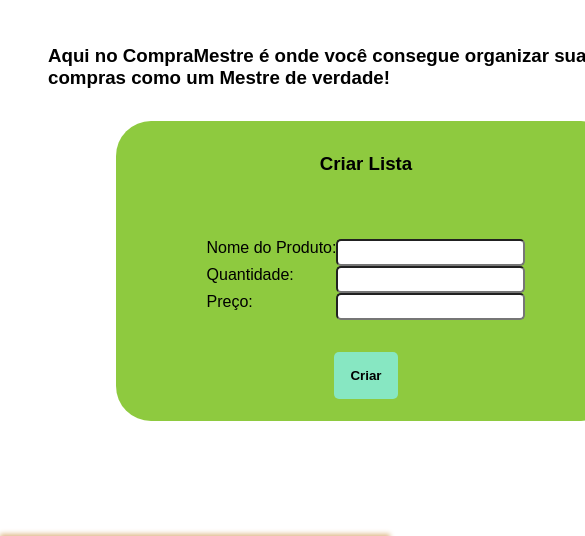
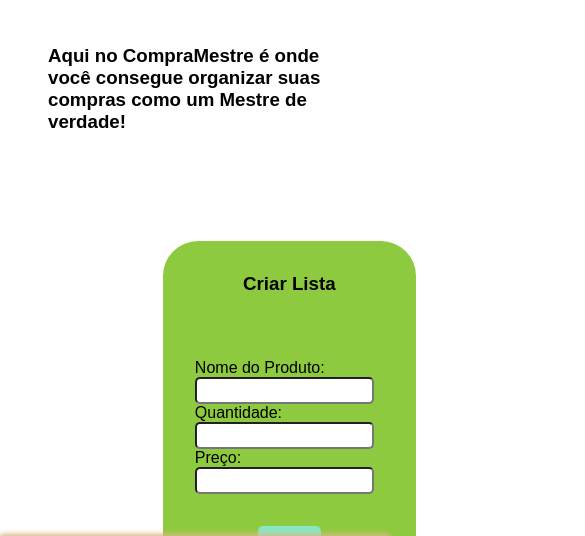
Before and after one commit to Jore-X/CompraMestre, a plain HTML site: page index.html in a window 390 px wide. Shown: the part 185-721 px from the top of the page, 585 px wide, since content can reach past the window. Drawn offline with Linux system fonts and the light colour scheme.

Commit message:
segundo commit
melhorando a responsividade

```diff
--- a/index.html
+++ b/index.html
@@ -35,11 +35,12 @@
       </div>
     </aside>
     <main>
-      <div>
       <h3>
         Aqui no CompraMestre é onde você consegue organizar suas compras como
         um Mestre de verdade!
       </h3>
+      <div>
+        <div>
           <div id="add-quest">
             <h3>Criar Lista</h3>
             <ul>
@@ -79,6 +80,7 @@
             </table>
           </div>
         </div>
+      </div>
     </main>
     <footer>
       <h2>Visite nossas redes sociais</h2>
--- a/style.css
+++ b/style.css
@@ -51,10 +51,17 @@
 main {
   padding: 1rem;
   display: flex;
+  flex-wrap: wrap;
   min-height: 100dvh;
 }
 main h3 {
   padding: 2rem;
+}
+main div{
+  display: flex;
+  flex-wrap: wrap;
+  justify-content: space-evenly;
+  align-items: center;
 }
 
 footer {
@@ -95,13 +102,18 @@
 }
 
 #create-tables{
+  margin: 10%;
   display: flex;
+  flex-wrap: wrap;
   flex-direction: column;
   align-items: center;
   background-color: rgb(215, 228, 155);
   padding: 2rem;
   border-radius: 20px;
-  width: 1000px;
+  min-width: 50vw;
+  max-width: 30%;
+  width: 50%;
+  height: auto;
 }
 #caixa-soma{
   background-color: #8eca3f;
@@ -127,16 +139,18 @@
 }
 
 #add-quest {
-  margin-left: 100px;
+  margin: 30%;
   background-color: #8eca3f;
   border-radius: 35px;
   display: flex;
+  flex-wrap: wrap;
   align-items: center;
   flex-direction: column;
-  width: 500px;
-  height: 300px;
+  min-width: 100%;
+  width: 50%;
+  max-width: 40%;
+  height: 80%;
   padding-bottom: 20px;
-  margin-right: 75px;
 }
 
 #add-quest ul {
@@ -148,12 +162,14 @@
 
 #add-quest ul li{
   display: flex;
-  justify-content: space-between;
+  flex-direction: column;
+  flex-wrap: wrap;
+  justify-content: space-around;
 }
 
 .input-quest {
   border-radius: 5px;
-  padding: 0.25rem;
+  padding: 0.25rem;width: 95%;
 }
 #submit {
   display: flex;
```
Lines whose indentation alone changed are shown as unchanged.
